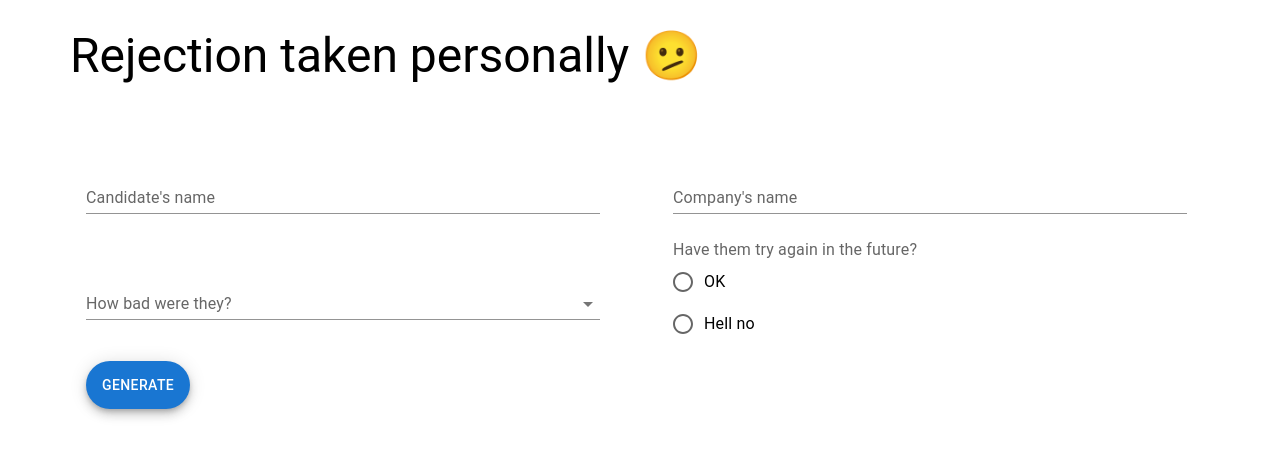
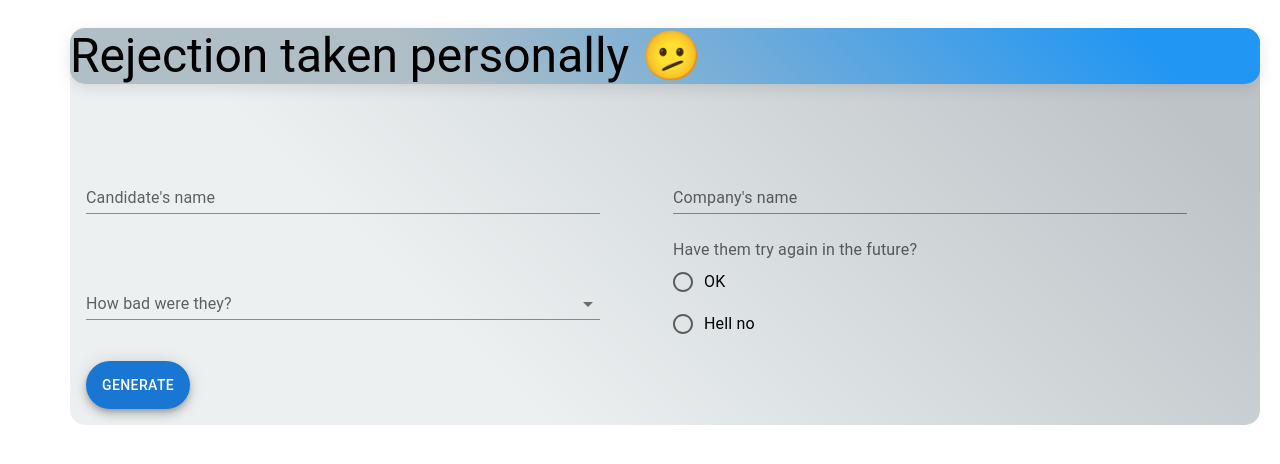
Before and after one commit to haddaro/RejectionLetterGenerator, a React (Vite) app: page / in a window 1280 px wide. Shown: the top 464 px of the page. Built offline with nearby package versions, Linux system fonts and the light colour scheme.

Commit message:
box colors

```diff
--- a/src/App.tsx
+++ b/src/App.tsx
@@ -3,6 +3,7 @@ import Form from "./components/Form";
 import { Input } from "./types/InputType";
 import Header from "./components/Header";
 import ResponseDisplay from "./components/responseDisplay";
+import { Box } from "@mui/material";
 
 function App() {
   const [data, setData] = useState<Input>({
@@ -20,7 +21,7 @@ function App() {
 
   const generatePrompt = (data: Input) => {
     return (
-      `Write a rejection letter to ${data.candidate} who applied for a job at ${data.company}. Our evaluation of them was: ${data.rate}.
+      `Write a rejection letter to ${data.candidate} who applied for a job at ${data.company}. The hiring team's evaluation of ${data.candidate} was: ${data.rate}.
         The candidate is ` +
       (data.reInvite
         ? "invited to try again in the future."
@@ -29,13 +30,18 @@ function App() {
   };
 
   return (
-    <>
+    <Box
+      sx={{
+        background: "linear-gradient(45deg, #ecf0f1 30%, #bdc3c7 90%)",
+        borderRadius: "15px",
+      }}
+    >
       <Header />
       <div style={{ marginTop: "50px", padding: "16px" }}>
         <Form onFormSubmit={handleFormSubmit} />
       </div>
       {isSubmitted && <ResponseDisplay toDisplay={generatePrompt(data)} />}
-    </>
+    </Box>
   );
 }
 
--- a/src/components/Header.tsx
+++ b/src/components/Header.tsx
@@ -1,7 +1,19 @@
 import { Box, Typography } from "@mui/material";
 
 const Header = () => {
-  return <Typography variant="h3">Rejection taken personally 🫤</Typography>;
+  return (
+    <Box
+      sx={{
+        background: "linear-gradient(45deg, #B0BEC5 30%, #2196F3 90%)",
+        borderRadius: "15px",
+        boxShadow: "0px 4px 15px rgba(0, 0, 0, 0.1)",
+      }}
+    >
+      <Typography variant="h3" color="Primary">
+        Rejection taken personally 🫤
+      </Typography>
+    </Box>
+  );
 };
 
 export default Header;
--- a/src/components/ResponseDisplay.tsx
+++ b/src/components/ResponseDisplay.tsx
@@ -12,6 +12,7 @@ const ResponseDisplay = ({ toDisplay }: Props) => {
   const [copied, setCopied] = useState(false);
   const handleCopy = () => {
     setCopied(true);
+    //write functionality!!!!!
   };
   return (
     <Paper
```
